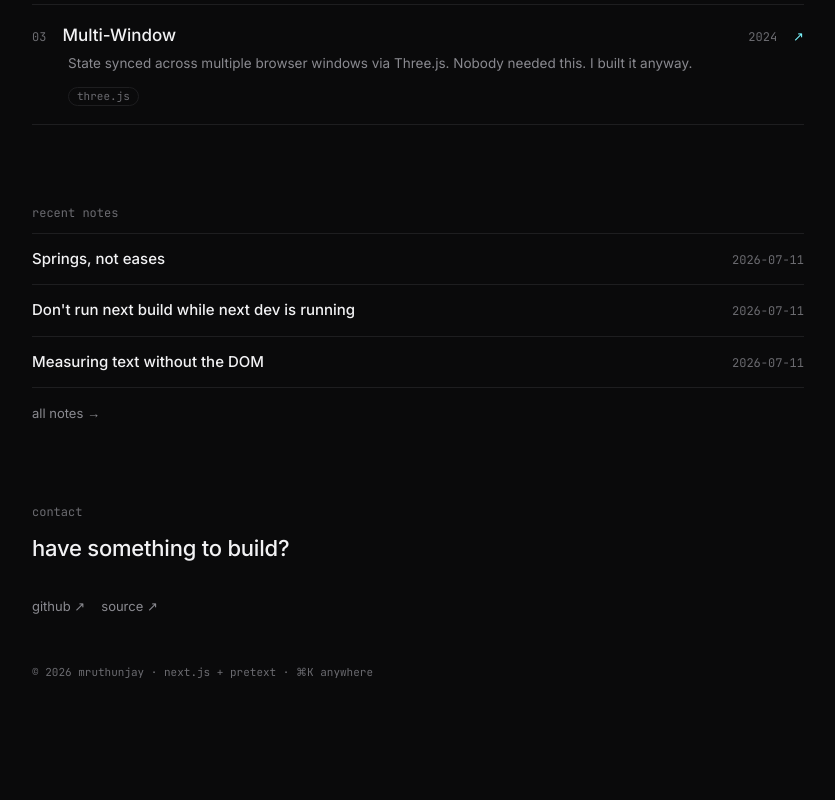
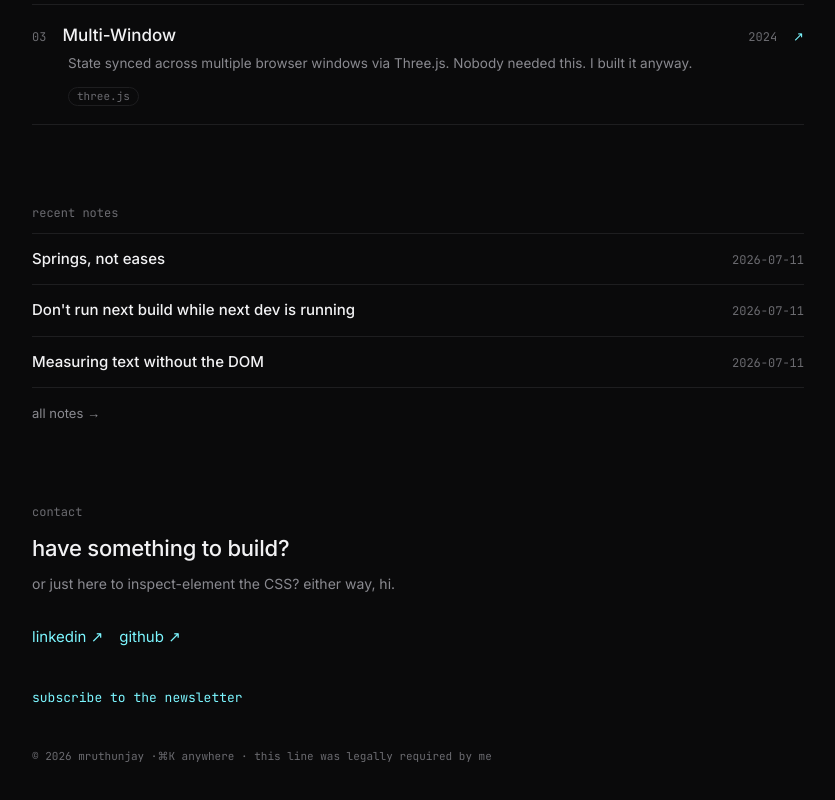
Before and after one commit to idk-mr4tyunjay/portfolio, a Next.js app: page / in a window 1280 px wide. Shown: the part 1582-2382 px from the top of the page, without its empty margins (222-1057 px from the left). Before the commit the page ends 2319 px from the top, so only its background shows below. Built offline with nearby package versions, Linux system fonts and the light colour scheme.

Commit message:
feat(home): rework the contact footer

```diff
--- a/src/components/home/Footer.tsx
+++ b/src/components/home/Footer.tsx
@@ -14,51 +14,72 @@ export function Footer() {
         contact
       </p>
       <p
-        className="fade-up mb-4 text-[22px] font-medium"
+        className="fade-up mb-2 text-[22px] font-medium"
         style={{ letterSpacing: "-0.01em", animationDelay: "0.35s" }}
       >
         have something to build?
       </p>
-      <p className="fade-up mb-8" style={{ animationDelay: "0.4s" }}>
-        <a
-          href={`mailto:${SITE.email}`}
-          className="text-[15px]"
-          style={{ fontFamily: "var(--font-mono)", color: "var(--color-accent)" }}
-        >
-          {SITE.email}
-        </a>
+      <p
+        className="fade-up mb-8 text-[14px]"
+        style={{ color: "var(--color-fg-secondary)", animationDelay: "0.38s" }}
+      >
+        or just here to inspect-element the CSS? either way, hi.
       </p>
       <p
-        className="fade-up flex flex-wrap items-center gap-x-4 gap-y-2 text-[13px]"
-        style={{ animationDelay: "0.45s" }}
+        className="fade-up mb-10 flex flex-wrap items-center gap-x-4 gap-y-2 text-[15px]"
+        style={{ animationDelay: "0.4s" }}
       >
+        <a
+          href={SITE.linkedin}
+          target="_blank"
+          rel="noreferrer"
+          className="quiet-link"
+          style={{ color: "var(--color-accent)" }}
+        >
+          linkedin ↗
+        </a>
         <a
           href={SITE.github}
           target="_blank"
           rel="noreferrer"
           className="quiet-link"
+          style={{ color: "var(--color-accent)" }}
         >
           github ↗
         </a>
-        <a
-          href={SITE.repo}
-          target="_blank"
-          rel="noreferrer"
-          className="quiet-link"
+      </p>
+
+      {/* The newsletter that does not exist — a very committed bit. */}
+      <details className="fade-up mb-10" style={{ animationDelay: "0.45s" }}>
+        <summary
+          className="cursor-pointer text-[13px] select-none [&::-webkit-details-marker]:hidden"
+          style={{
+            fontFamily: "var(--font-mono)",
+            color: "var(--color-accent)",
+            listStyle: "none",
+          }}
         >
-          source ↗
-        </a>
-      </p>
+          subscribe to the newsletter
+        </summary>
+        <p
+          className="mt-2 max-w-[48ch] text-[13px] leading-relaxed"
+          style={{ color: "var(--color-fg-secondary)" }}
+        >
+          there is no newsletter. I just wanted a button here. consider yourself
+          subscribed. you&apos;ll hear from me exactly never.
+        </p>
+      </details>
+
       <p
-        className="fade-up mt-12 text-[11px]"
+        className="fade-up mt-8 text-[11px]"
         style={{
           fontFamily: "var(--font-mono)",
           color: "var(--color-fg-muted)",
-          animationDelay: "0.5s",
+          animationDelay: "0.55s",
         }}
       >
-        © 2026 {SITE.name.toLowerCase()} · next.js + pretext ·{" "}
-        <kbd>⌘K</kbd> anywhere
+        © 2026 {SITE.name.toLowerCase()} ·
+        <kbd>⌘K</kbd> anywhere · this line was legally required by me
       </p>
     </footer>
   );
```
